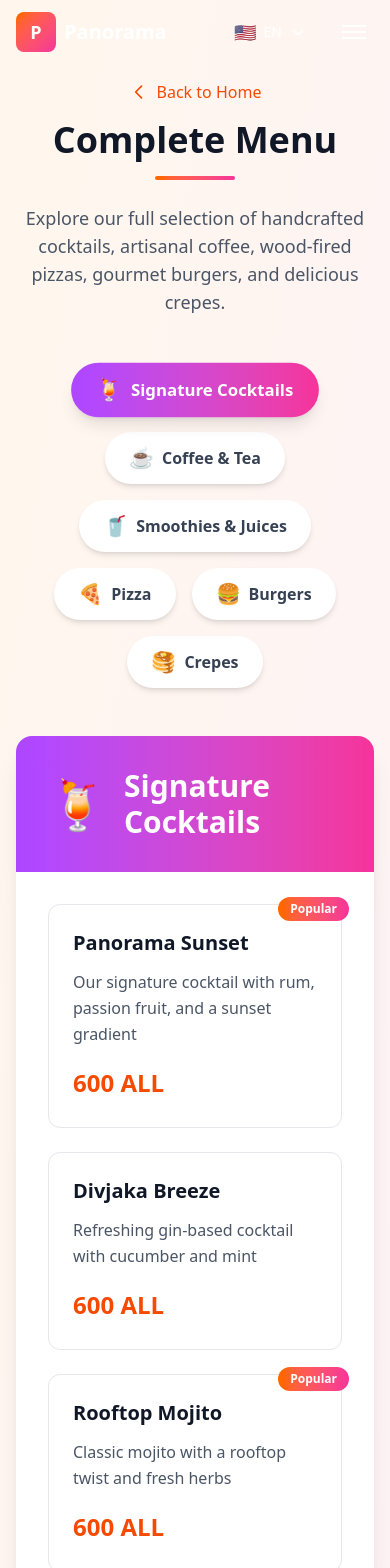
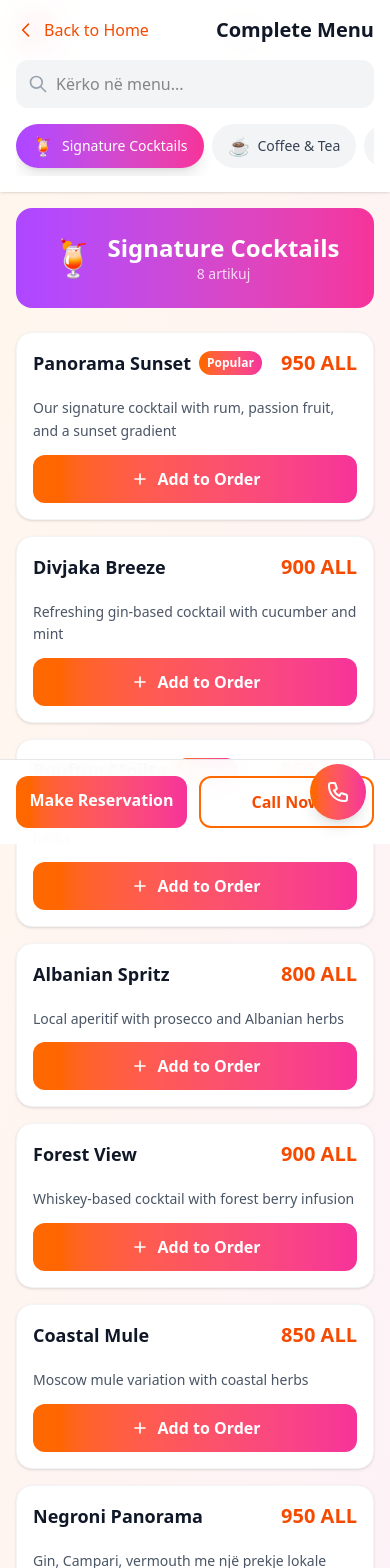
Before and after one commit to juxhinxhihani/panorama-rooftop, a Next.js app: page /menu in a window 390 px wide. Shown: the top 1568 px of the page. Built offline with nearby package versions, Linux system fonts and the light colour scheme.

Commit message:
Improved Mobile-Friendly Full Menu Screen

```diff
--- a/src/screens/FullMenuScreen.tsx
+++ b/src/screens/FullMenuScreen.tsx
@@ -10,6 +10,7 @@ interface MenuItem {
   popular?: boolean
   spicy?: boolean
   vegetarian?: boolean
+  image?: string
 }
 
 interface MenuCategory {
@@ -23,6 +24,7 @@ interface MenuCategory {
 export default function FullMenuScreen() {
   const { t } = useLanguage()
   const [activeCategory, setActiveCategory] = useState('cocktails')
+  const [searchTerm, setSearchTerm] = useState('')
 
   const menuCategories: MenuCategory[] = [
     {
@@ -34,34 +36,44 @@ export default function FullMenuScreen() {
         {
           name: 'Panorama Sunset',
           description: t('cocktailPanoramaSunset'),
-          price: '600 ALL',
+          price: '950 ALL',
           popular: true
         },
         {
           name: 'Divjaka Breeze',
           description: t('cocktailDivjakaBreeze'),
-          price: '600 ALL'
+          price: '900 ALL'
         },
         {
           name: 'Rooftop Mojito',
           description: t('cocktailRooftopMojito'),
-          price: '600 ALL',
+          price: '850 ALL',
           popular: true
         },
         {
           name: 'Albanian Spritz',
           description: t('cocktailAlbanianSpritz'),
-          price: '450 ALL'
+          price: '800 ALL'
         },
         {
           name: 'Forest View',
           description: t('cocktailForestView'),
-          price: '550 ALL'
+          price: '900 ALL'
         },
         {
           name: 'Coastal Mule',
           description: t('cocktailCoastalMule'),
-          price: '500 ALL'
+          price: '850 ALL'
+        },
+        {
+          name: 'Negroni Panorama',
+          description: 'Gin, Campari, vermouth me një prekje lokale',
+          price: '950 ALL'
+        },
+        {
+          name: 'Aperol Spritz',
+          description: 'Aperol, prosecco, soda dhe portokall',
+          price: '750 ALL'
         }
       ]
     },
@@ -74,33 +86,55 @@ export default function FullMenuScreen() {
         {
           name: 'Espresso',
           description: t('coffeeEspresso'),
-          price: '70 ALL'
+          price: '200 ALL'
         },
         {
           name: 'Cappuccino',
           description: t('coffeeCappuccino'),
-          price: '150 ALL',
+          price: '300 ALL',
           popular: true
         },
         {
           name: 'Latte',
           description: t('coffeeLatte'),
-          price: '150 ALL'
+          price: '350 ALL'
         },
         {
           name: 'Macchiato',
           description: t('coffeeMacchiato'),
-          price: '80 ALL'
+          price: '250 ALL'
         },
         {
           name: 'Turkish Coffee',
           description: t('coffeeTurkish'),
-          price: '80 ALL'
+          price: '200 ALL'
         },
         {
           name: 'Iced Coffee',
           description: t('coffeeIced'),
-          price: '200 ALL'
+          price: '400 ALL'
+        },
+        {
+          name: 'Americano',
+          description: 'Espresso me ujë të nxehtë',
+          price: '250 ALL'
+        },
+        {
+          name: 'Flat White',
+          description: 'Espresso me qumësht të mikroshkumëzuar',
+          price: '380 ALL'
+        },
+        {
+          name: 'Green Tea',
+          description: t('teaGreen'),
+          price: '200 ALL',
+          vegetarian: true
+        },
+        {
+          name: 'Herbal Tea',
+          description: t('teaHerbal'),
+          price: '200 ALL',
+          vegetarian: true
         }
       ]
     },
@@ -113,34 +147,51 @@ export default function FullMenuScreen() {
         {
           name: 'Tropical Paradise',
           description: t('smoothieTropical'),
-          price: '250 ALL',
-          popular: true
+          price: '500 ALL',
+          popular: true,
+          vegetarian: true
         },
         {
           name: 'Berry Blast',
           description: t('smoothieBerry'),
-          price: '250 ALL'
+          price: '450 ALL',
+          vegetarian: true
         },
         {
           name: 'Green Goddess',
           description: t('smoothieGreen'),
-          price: '300 ALL',
+          price: '550 ALL',
+          vegetarian: true
+        },
+        {
+          name: 'Protein Power',
+          description: 'Banane, bajame, protein pluhur dhe qumësht',
+          price: '600 ALL',
           vegetarian: true
         },
         {
           name: 'Orange Juice',
           description: t('juiceOrange'),
-          price: '200 ALL'
+          price: '300 ALL',
+          vegetarian: true
         },
         {
           name: 'Apple Juice',
           description: t('juiceApple'),
-          price: '200 ALL'
+          price: '300 ALL',
+          vegetarian: true
         },
         {
           name: 'Mixed Berry Juice',
           description: t('juiceBerry'),
-          price: '400 ALL'
+          price: '400 ALL',
+          vegetarian: true
+        },
+        {
+          name: 'Lemonade',
+          description: 'Limonada e freskët me mente',
+          price: '250 ALL',
+          vegetarian: true
         }
       ]
     },
@@ -153,37 +204,54 @@ export default function FullMenuScreen() {
         {
           name: 'Margherita',
           description: t('pizzaMargherita'),
-          price: '450 ALL',
+          price: '1200 ALL',
           popular: true,
           vegetarian: true
         },
         {
           name: 'Panorama Special',
           description: t('pizzaPanorama'),
-          price: '650 ALL',
+          price: '1600 ALL',
           popular: true
         },
         {
           name: 'Quattro Stagioni',
           description: t('pizzaQuattro'),
-          price: '600 ALL'
+          price: '1500 ALL'
         },
         {
           name: 'Prosciutto e Funghi',
           description: t('pizzaProsciutto'),
-          price: '550 ALL'
+          price: '1400 ALL'
         },
         {
           name: 'Vegetariana',
           description: t('pizzaVegetarian'),
-          price: '500 ALL',
+          price: '1300 ALL',
           vegetarian: true
         },
         {
           name: 'Diavola',
           description: t('pizzaDiavola'),
-          price: '600 ALL',
+          price: '1400 ALL',
           spicy: true
+        },
+        {
+          name: 'Capricciosa',
+          description: 'Proshutë, kërpudha, anginare, ullinj',
+          price: '1500 ALL'
+        },
+        {
+          name: 'Marinara',
+          description: 'Domate, hudhra, oregano, vaj ulliri',
+          price: '1000 ALL',
+          vegetarian: true
+        },
+        {
+          name: 'Quattro Formaggi',
+          description: 'Katër lloje djathërash',
+          price: '1400 ALL',
+          vegetarian: true
         }
       ]
     },
@@ -196,29 +264,39 @@ export default function FullMenuScreen() {
         {
           name: 'Panorama Burger',
           description: t('burgerPanorama'),
-          price: '500 ALL',
+          price: '1500 ALL',
           popular: true
         },
         {
           name: 'Classic Cheeseburger',
           description: t('burgerClassic'),
-          price: '450 ALL'
+          price: '1200 ALL'
         },
         {
           name: 'BBQ Bacon Burger',
           description: t('burgerBBQ'),
-          price: '600 ALL'
+          price: '1400 ALL'
         },
         {
           name: 'Chicken Burger',
           description: t('burgerChicken'),
-          price: '550 ALL'
+          price: '1300 ALL'
         },
         {
           name: 'Veggie Burger',
           description: t('burgerVeggie'),
-          price: '400 ALL',
+          price: '1100 ALL',
           vegetarian: true
+        },
+        {
+          name: 'Fish Burger',
+          description: 'Peshk i grilluar, sallatë, domate, salcë tartare',
+          price: '1400 ALL'
+        },
+        {
+          name: 'Double Cheese',
+          description: 'Dy hamburgerë, djathë i dyfishtë, qepë',
+          price: '1800 ALL'
         }
       ]
     },
@@ -231,29 +309,127 @@ export default function FullMenuScreen() {
         {
           name: 'Nutella Crepe',
           description: t('crepeNutella'),
-          price: '180 ALL',
-          popular: true
+          price: '800 ALL',
+          popular: true,
+          vegetarian: true
         },
         {
           name: 'Fresh Fruit Crepe',
           description: t('crepeFruit'),
-          price: '250 ALL'
+          price: '900 ALL',
+          vegetarian: true
         },
         {
           name: 'Ham & Cheese Crepe',
           description: t('crepeHamCheese'),
-          price: '250 ALL'
+          price: '950 ALL'
         },
         {
           name: 'Spinach & Feta Crepe',
           description: t('crepeSpinach'),
-          price: '300 ALL',
+          price: '900 ALL',
           vegetarian: true
         },
         {
-          name: 'Nutella Banana Crepe',
+          name: 'Chocolate Banana Crepe',
           description: t('crepeChocolate'),
-          price: '220 ALL'
+          price: '850 ALL',
+          vegetarian: true
+        },
+        {
+          name: 'Chicken & Mushroom',
+          description: 'Mish pule, kërpudha, djathë krem',
+          price: '1000 ALL'
+        },
+        {
+          name: 'Apple Cinnamon',
+          description: 'Mollë, kanellë, mjaltë, krem',
+          price: '800 ALL',
+          vegetarian: true
+        }
+      ]
+    },
+    {
+      id: 'appetizers',
+      title: 'Antipasta & Snacks',
+      icon: '🧀',
+      gradient: 'from-indigo-500 to-purple-500',
+      items: [
+        {
+          name: 'Bruschetta',
+          description: 'Bukë e pjekur, domate, borzilok, hudhra',
+          price: '600 ALL',
+          vegetarian: true
+        },
+        {
+          name: 'Cheese Platter',
+          description: 'Përzgjedhje djathrash lokalë me mjaltë',
+          price: '1200 ALL',
+          vegetarian: true
+        },
+        {
+          name: 'Olives & Peppers',
+          description: 'Ullinj dhe speca të marinuar',
+          price: '500 ALL',
+          vegetarian: true
+        },
+        {
+          name: 'Chicken Wings',
+          description: 'Krahë pule me salcë BBQ ose buffalo',
+          price: '800 ALL',
+          spicy: true
+        },
+        {
+          name: 'Nachos',
+          description: 'Nachos me djathë, salcë, jalapeño',
+          price: '700 ALL',
+          vegetarian: true,
+          spicy: true
+        },
+        {
+          name: 'Garlic Bread',
+          description: 'Bukë me hudhra dhe borzilok',
+          price: '400 ALL',
+          vegetarian: true
+        }
+      ]
+    },
+    {
+      id: 'desserts',
+      title: 'Ëmbëlsira',
+      icon: '🍰',
+      gradient: 'from-pink-500 to-rose-500',
+      items: [
+        {
+          name: 'Tiramisu',
+          description: 'Tiramisu klasike italiane',
+          price: '600 ALL',
+          popular: true,
+          vegetarian: true
+        },
+        {
+          name: 'Panna Cotta',
+          description: 'Krem i butë me fruta pylli',
+          price: '550 ALL',
+          vegetarian: true
+        },
+        {
+          name: 'Chocolate Lava Cake',
+          description: 'Kek çokollate me zemër të lëngshme',
+          price: '650 ALL',
+          vegetarian: true
+        },
+        {
+          name: 'Ice Cream',
+          description: 'Akullore artizanale - 3 topa',
+          price: '400 ALL',
+          vegetarian: true
+        },
+        {
+          name: 'Fruit Salad',
+          description: 'Sallatë frutash stinore',
+          price: '450 ALL',
+          vegetarian: true
         }
       ]
     }
@@ -261,127 +437,175 @@ export default function FullMenuScreen() {
 
   const activeMenu = menuCategories.find(cat => cat.id === activeCategory) || menuCategories[0]
 
+  const filteredItems = activeMenu.items.filter(item =>
+    item.name.toLowerCase().includes(searchTerm.toLowerCase()) ||
+    item.description.toLowerCase().includes(searchTerm.toLowerCase())
+  )
+
   return (
-    <section className="min-h-screen bg-gradient-to-br from-orange-50 to-pink-50 py-20">
-      <div className="max-w-7xl mx-auto px-4 sm:px-6 lg:px-8">
-        {/* Header */}
-        <div className="text-center mb-12">
+    <section className="min-h-screen bg-gradient-to-br from-orange-50 to-pink-50">
+      {/* Fixed Header */}
+      <div className="sticky top-0 z-50 bg-white/95 backdrop-blur-md shadow-sm">
+        <div className="max-w-7xl mx-auto px-4 sm:px-6 lg:px-8 py-4">
+          <div className="flex items-center justify-between mb-4">
             <Link
               href="/#menu"
-            className="inline-flex items-center text-orange-600 hover:text-orange-700 mb-4 transition-colors"
+              className="flex items-center text-orange-600 hover:text-orange-700 transition-colors"
             >
               <svg className="w-5 h-5 mr-2" fill="none" stroke="currentColor" viewBox="0 0 24 24">
                 <path strokeLinecap="round" strokeLinejoin="round" strokeWidth={2} d="M15 19l-7-7 7-7" />
               </svg>
-            {t('backToHome')}
+              <span className="font-medium">{t('backToHome')}</span>
             </Link>
 
-          <h1 className="text-4xl sm:text-5xl font-bold text-gray-900 mb-4">
+            <h1 className="text-xl font-bold text-gray-900">
               {t('fullMenuTitle')}
             </h1>
-          <div className="w-20 h-1 bg-gradient-to-r from-orange-500 to-pink-500 rounded-full mx-auto mb-6" />
-          <p className="text-lg text-gray-600 max-w-2xl mx-auto">
-            {t('fullMenuDescription')}
-          </p>
           </div>
 
-        {/* Category Navigation */}
-        <div className="flex flex-wrap justify-center gap-4 mb-12">
+          {/* Search Bar */}
+          <div className="relative mb-4">
+            <input
+              type="text"
+              placeholder="Kërko në menu..."
+              value={searchTerm}
+              onChange={(e) => setSearchTerm(e.target.value)}
+              className="w-full px-4 py-3 pl-10 bg-gray-100 border-0 rounded-xl focus:ring-2 focus:ring-orange-500 focus:bg-white transition-all"
+            />
+            <svg className="absolute left-3 top-1/2 transform -translate-y-1/2 w-5 h-5 text-gray-400" fill="none" stroke="currentColor" viewBox="0 0 24 24">
+              <path strokeLinecap="round" strokeLinejoin="round" strokeWidth={2} d="M21 21l-6-6m2-5a7 7 0 11-14 0 7 7 0 0114 0z" />
+            </svg>
+          </div>
+
+          {/* Category Tabs - Horizontal Scroll */}
+          <div className="overflow-x-auto pb-2">
+            <div className="flex space-x-2 min-w-max">
               {menuCategories.map((category) => (
                 <button
                   key={category.id}
                   onClick={() => setActiveCategory(category.id)}
-              className={`flex items-center space-x-2 px-6 py-3 rounded-full font-semibold transition-all duration-200 ${
+                  className={`flex items-center space-x-2 px-4 py-2 rounded-full font-medium whitespace-nowrap transition-all duration-200 ${
                     activeCategory === category.id
-                  ? `bg-gradient-to-r ${category.gradient} text-white shadow-lg transform scale-105`
-                  : 'bg-white text-gray-700 hover:bg-gray-50 shadow-md hover:shadow-lg'
+                      ? `bg-gradient-to-r ${category.gradient} text-white shadow-lg`
+                      : 'bg-gray-100 text-gray-700 hover:bg-gray-200'
                   }`}
                 >
-              <span className="text-xl">{category.icon}</span>
-              <span>{category.title}</span>
+                  <span className="text-lg">{category.icon}</span>
+                  <span className="text-sm">{category.title}</span>
                 </button>
               ))}
             </div>
-
-        {/* Menu Items */}
-        <div className="bg-white rounded-2xl shadow-xl overflow-hidden">
-          {/* Category Header */}
-          <div className={`bg-gradient-to-r ${activeMenu.gradient} p-8 text-white`}>
-            <div className="flex items-center justify-center space-x-4">
-              <span className="text-5xl">{activeMenu.icon}</span>
-              <h2 className="text-3xl font-bold">{activeMenu.title}</h2>
+          </div>
         </div>
       </div>
 
-          {/* Menu Grid */}
-          <div className="p-8">
-            <div className="grid grid-cols-1 md:grid-cols-2 gap-6">
-              {activeMenu.items.map((item, index) => (
+      {/* Menu Content */}
+      <div className="max-w-7xl mx-auto px-4 sm:px-6 lg:px-8 pb-20">
+        {/* Category Header */}
+        <div className={`bg-gradient-to-r ${activeMenu.gradient} rounded-2xl p-6 text-white mb-6 mt-4`}>
+          <div className="flex items-center justify-center space-x-3">
+            <span className="text-4xl">{activeMenu.icon}</span>
+            <div className="text-center">
+              <h2 className="text-2xl font-bold">{activeMenu.title}</h2>
+              <p className="text-white/80 text-sm">{filteredItems.length} artikuj</p>
+            </div>
+          </div>
+        </div>
+
+        {/* Menu Items - Mobile Optimized */}
+        <div className="space-y-4">
+          {filteredItems.map((item, index) => (
             <div
               key={index}
-                  className="relative p-6 rounded-xl border border-gray-200 hover:border-orange-300 hover:shadow-lg transition-all duration-200 group"
+              className="bg-white rounded-2xl p-4 shadow-sm hover:shadow-md transition-all duration-200 border border-gray-100"
             >
-                  {/* Popular Badge */}
+              <div className="flex justify-between items-start mb-2">
+                <div className="flex-1 pr-4">
+                  <div className="flex items-center space-x-2 mb-1">
+                    <h3 className="text-lg font-bold text-gray-900">{item.name}</h3>
                     {item.popular && (
-                    <div className="absolute -top-2 -right-2 bg-gradient-to-r from-orange-500 to-pink-500 text-white text-xs font-bold px-3 py-1 rounded-full">
+                      <span className="bg-gradient-to-r from-orange-500 to-pink-500 text-white text-xs font-bold px-2 py-1 rounded-full">
                         {t('popular')}
+                      </span>
+                    )}
                   </div>
-                  )}
 
-                  <div className="flex justify-between items-start mb-3">
-                    <h3 className="text-xl font-bold text-gray-900 group-hover:text-orange-600 transition-colors">
-                      {item.name}
-                    </h3>
-                    <div className="flex items-center space-x-2 ml-4">
+                  <div className="flex items-center space-x-2 mb-2">
                     {item.vegetarian && (
-                        <span className="text-green-500 text-lg" title={t('vegetarian')}>🌱</span>
+                      <span className="text-green-500 text-sm flex items-center">
+                        <span className="mr-1">🌱</span>
+                        <span className="text-xs">{t('vegetarian')}</span>
+                      </span>
                     )}
                     {item.spicy && (
-                        <span className="text-red-500 text-lg" title={t('spicy')}>🌶️</span>
+                      <span className="text-red-500 text-sm flex items-center">
+                        <span className="mr-1">🌶️</span>
+                        <span className="text-xs">{t('spicy')}</span>
+                      </span>
                     )}
                   </div>
                 </div>
 
-                  <p className="text-gray-600 mb-4 leading-relaxed">
+                <div className="text-right">
+                  <span className="text-xl font-bold text-orange-600">{item.price}</span>
+                </div>
+              </div>
+
+              <p className="text-gray-600 text-sm leading-relaxed mb-3">
                 {item.description}
               </p>
 
-                  <div className="flex justify-between items-center">
-                    <span className="text-2xl font-bold text-orange-600">
-                      {item.price}
-                    </span>
-                    <button className="bg-gradient-to-r from-orange-500 to-pink-500 text-white px-4 py-2 rounded-lg font-semibold hover:from-orange-600 hover:to-pink-600 transform hover:scale-105 transition-all duration-200 opacity-0 group-hover:opacity-100">
-                      {t('addToOrder')}
+              <button className="w-full bg-gradient-to-r from-orange-500 to-pink-500 text-white py-3 rounded-xl font-semibold hover:from-orange-600 hover:to-pink-600 transition-all duration-200 flex items-center justify-center space-x-2">
+                <svg className="w-5 h-5" fill="none" stroke="currentColor" viewBox="0 0 24 24">
+                  <path strokeLinecap="round" strokeLinejoin="round" strokeWidth={2} d="M12 6v6m0 0v6m0-6h6m-6 0H6" />
+                </svg>
+                <span>{t('addToOrder')}</span>
               </button>
-                  </div>
             </div>
           ))}
         </div>
+
+        {/* No Results */}
+        {filteredItems.length === 0 && (
+          <div className="text-center py-12">
+            <div className="text-6xl mb-4">🔍</div>
+            <h3 className="text-xl font-bold text-gray-900 mb-2">Nuk u gjet asgjë</h3>
+            <p className="text-gray-600">Provo të kërkosh me fjalë të tjera</p>
           </div>
+        )}
       </div>
 
-        {/* Call to Action */}
-        <div className="text-center mt-12">
-          <div className="bg-white rounded-2xl shadow-lg p-8 max-w-2xl mx-auto">
-            <h3 className="text-2xl font-bold text-gray-900 mb-4">{t('readyToOrder')}</h3>
-            <p className="text-gray-600 mb-6">{t('contactUsToOrder')}</p>
-            <div className="flex flex-col sm:flex-row gap-4 justify-center">
+      {/* Floating Action Button */}
+      <div className="fixed bottom-6 right-6 z-50">
+        <a
+          href="tel:+355695687575"
+          className="bg-gradient-to-r from-orange-500 to-pink-500 text-white w-14 h-14 rounded-full shadow-lg flex items-center justify-center hover:shadow-xl transform hover:scale-110 transition-all duration-200"
+        >
+          <svg className="w-6 h-6" fill="none" stroke="currentColor" viewBox="0 0 24 24">
+            <path strokeLinecap="round" strokeLinejoin="round" strokeWidth={2} d="M3 5a2 2 0 012-2h3.28a1 1 0 01.948.684l1.498 4.493a1 1 0 01-.502 1.21l-2.257 1.13a11.042 11.042 0 005.516 5.516l1.13-2.257a1 1 0 011.21-.502l4.493 1.498a1 1 0 01.684.949V19a2 2 0 01-2 2h-1C9.716 21 3 14.284 3 6V5z" />
+          </svg>
+        </a>
+      </div>
+
+      {/* Bottom CTA */}
+      <div className="fixed bottom-0 left-0 right-0 bg-white/95 backdrop-blur-md border-t border-gray-200 p-4 z-40">
+        <div className="max-w-md mx-auto">
+          <div className="flex space-x-3">
             <Link
               href="/#contact"
-                className="bg-gradient-to-r from-orange-500 to-pink-500 text-white px-8 py-3 rounded-full font-semibold hover:from-orange-600 hover:to-pink-600 transform hover:scale-105 transition-all duration-200"
+              className="flex-1 bg-gradient-to-r from-orange-500 to-pink-500 text-white py-3 rounded-xl font-semibold text-center hover:from-orange-600 hover:to-pink-600 transition-all duration-200"
             >
               {t('makeReservation')}
             </Link>
             <a
               href="tel:+355695687575"
-                className="border-2 border-orange-500 text-orange-600 px-8 py-3 rounded-full font-semibold hover:bg-orange-500 hover:text-white transition-all duration-200"
+              className="flex-1 border-2 border-orange-500 text-orange-600 py-3 rounded-xl font-semibold text-center hover:bg-orange-500 hover:text-white transition-all duration-200"
             >
               {t('callNow')}
             </a>
           </div>
         </div>
       </div>
-      </div>
     </section>
   )
 }
```
Also changed, not shown: src/contexts/LanguageContext.tsx (line endings or trailing spaces). Lines whose indentation alone changed are shown as unchanged.
